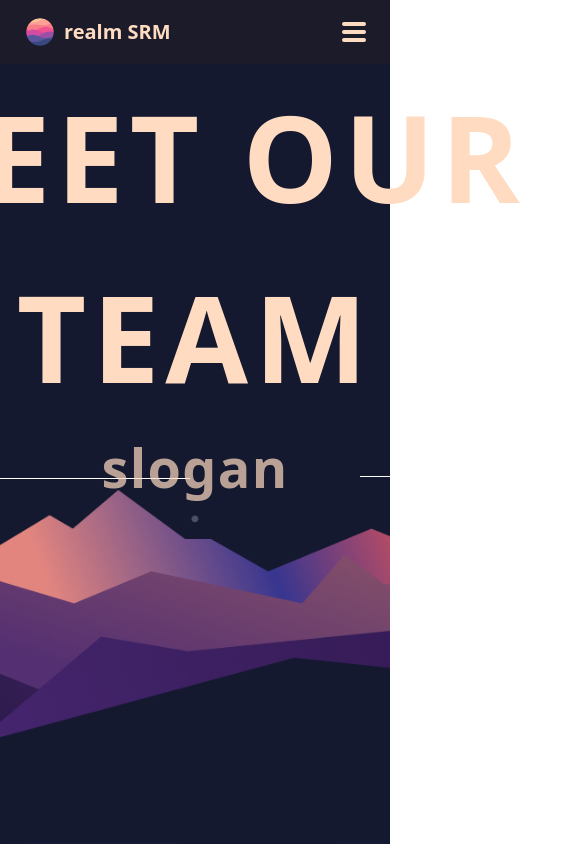
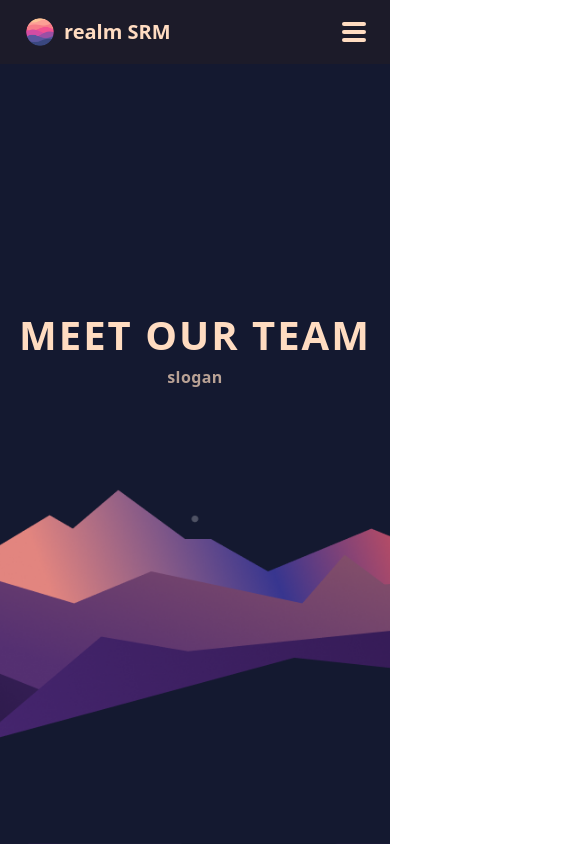
Before and after one commit to realm-SRM/realm-srm-website, a React (Vite) app: page /team in a window 390 px wide. Shown: the top 844 px of the page, 585 px wide, since content can reach past the window. Built offline with nearby package versions, Linux system fonts and the light colour scheme.

Commit message:
fix:team upper part resposnive

```diff
--- a/src/Components/Team.jsx
+++ b/src/Components/Team.jsx
@@ -1,20 +1,25 @@
-import React from 'react';
-import Mountain from '../assets/Group 23.png';
+import React from "react";
+import Mountain from "../assets/Group 23.png";
 
 const Team = () => {
   return (
     <div className="relative w-full h-screen bg-[#141930] flex justify-center items-center text-center">
-
       <img
         src={Mountain}
         alt="Mountain Background"
         className="absolute bottom-0 left-0 w-full h-1/2 object-cover z-0"
       />
-      <div className="z-10 mt-[-300px] text-[#FFDCC1]">
-        <h1 className="text-[120px] font-bold tracking-wider">MEET OUR TEAM</h1>
-        <p className="text-[54px] opacity-[70%] font-bold tracking-wide">slogan</p>
-        <div className="w-[280px] h-px bg-white mt-[-30px] ml-[160px]"></div>
-        <div className="w-[280px] h-px bg-white mt-[-3px] ml-[610px] "></div>
+      <div className="z-10 mt-[-150px] md:mt-[-200px] lg:mt-[-300px] text-[#FFDCC1] px-4">
+        <h1 className="text-[40px] sm:text-[60px] md:text-[80px] lg:text-[120px] font-bold tracking-wider">
+          MEET OUR TEAM
+        </h1>
+        <p className="text-[16px] sm:text-[24px] md:text-[36px] lg:text-[54px] opacity-70 font-bold tracking-wide">
+          slogan
+        </p>
+
+        <div className="hidden sm:block w-[200px] sm:w-[250px] md:w-[280px] h-px bg-white mt-[-30px] ml-[50px] sm:ml-[120px] md:ml-[160px] lg:ml-[150px]"></div>
+
+        <div className="hidden sm:block w-[200px] sm:w-[250px] md:w-[280px] h-px bg-white mt-[-3px] ml-auto mr-[50px] sm:mr-[120px] md:mr-[160px] lg:mr-[150px]"></div>
       </div>
     </div>
   );
```
